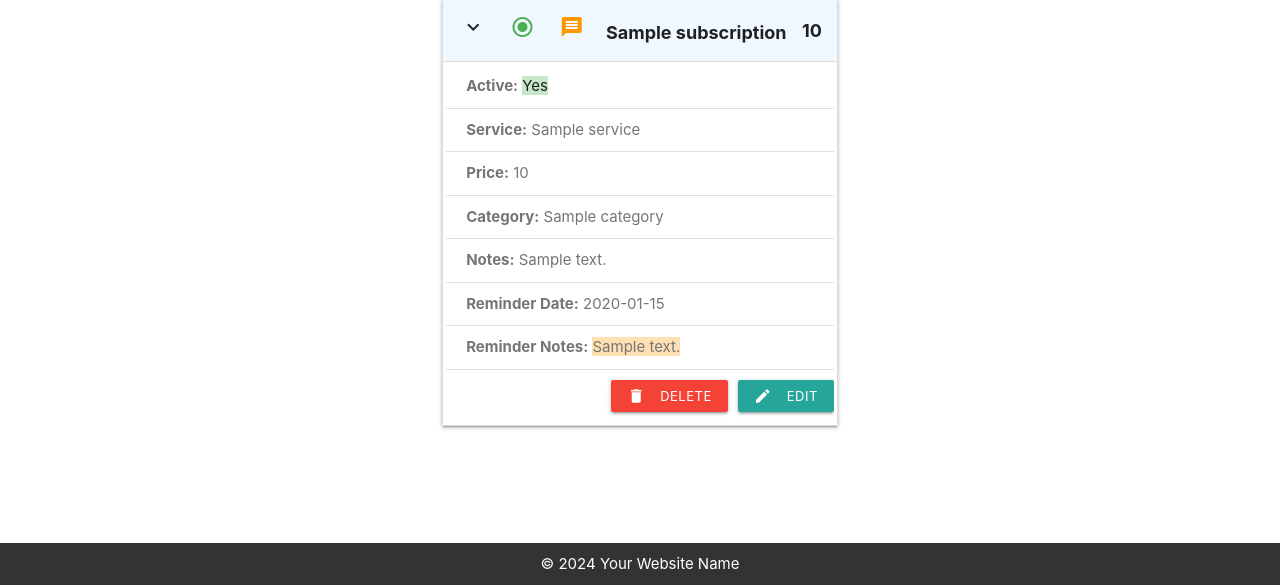
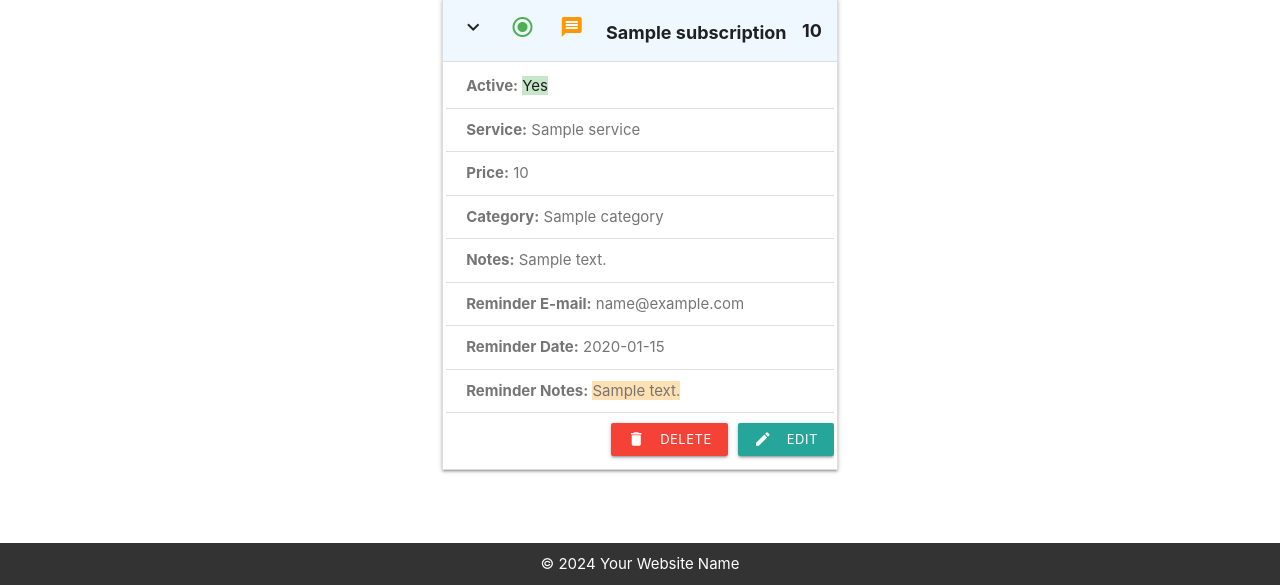
Before and after one commit to andersganander/Subscription_manager, a Django app: page / in a window 1280 px wide, after a click that opens the changed part. Shown: the part 215-800 px from the top of the page. Run offline with Django 5.2, Linux system fonts and the light colour scheme; a user stored in the database is signed in; tables that the repository leaves empty hold one stand-in row (values such as "Sample post").

Commit message:
USER STORY: Add mail-adress for reminder #65

```diff
--- a/subscriptions/management/commands/send_reminder_email.py
+++ b/subscriptions/management/commands/send_reminder_email.py
@@ -23,7 +23,8 @@ class Command(BaseCommand):
                     self.stdout.write(self.style.SUCCESS(f"Reminder: {sub.subscription_name}"))
                     # send mail
                     subject = 'Reminder from Subscription Manager'
-                    user_email = User.objects.get(username=sub.subscriber).email
+                    # user_email = User.objects.get(username=sub.subscriber).email
+                    user_email = sub.reminder_email
                     message = f"Hi {sub.subscriber}, here is your reminder for {sub.subscription_name}.\r\n\r\n{sub.reminder_notes}\r\n\r\nThe Subscription Manager Team"
                     #message = f'{sub.reminder_notes}'
                     email_from = settings.EMAIL_HOST_USER
--- a/subscriptions/models.py
+++ b/subscriptions/models.py
@@ -24,6 +24,7 @@ class Subscription(models.Model):
         Category, null=True, blank=True, on_delete=models.SET_NULL,
         related_name="subscription_categorys"
     )
+    reminder_email = models.EmailField(max_length=254, blank=True)
     reminder_date = models.DateField(blank=True, null=True)
     reminder_notes = models.CharField(max_length=200, blank=True)
 
--- a/subscriptions/templates/subscription_list.html
+++ b/subscriptions/templates/subscription_list.html
@@ -100,6 +100,10 @@
                         <span class="grey-text text-darken-1"> {{ subscription.notes }}</span>
                     </li>
                     <li class="collection-item {% if not subscription.active %} grey lighten-4 {% endif %}">
+                        <span class="title grey-text text-darken-1"><b>Reminder E-mail:</b></span>
+                        <span class="grey-text text-darken-1"> {{ subscription.reminder_email }}</span>
+                    </li>
+                    <li class="collection-item {% if not subscription.active %} grey lighten-4 {% endif %}">
                         <span class="title grey-text text-darken-1"><b>Reminder Date:</b></span>
                         <span class="grey-text text-darken-1"> {{ subscription.reminder_date|date:"Y-m-d" }}</span>
                     </li>
--- a/subscriptions/views.py
+++ b/subscriptions/views.py
@@ -7,7 +7,7 @@ from django.db import IntegrityError
 
 from services.models import Service
 from .forms import SubscriptionForm, SubscriptionEditForm
-from .models import Subscription
+from .models import Subscription, User
 
 #from django.http import HttpResponse
 
@@ -50,6 +50,18 @@ def subscriptions_summary_view(request):
     return render(request, 'subscription_summary.html', context)
 
 def subscription_form_view(request):
+    """
+    This view function handles the subscription form. It processes POST requests and saves new subscriptions.
+    If the request method is POST, it validates the form data, creates a new subscription object, adds relations,
+    and saves it to the database. If the service name already exists, it shows an error message.
+    If the request method is not POST, it renders the subscription form with a list of services.
+
+    Parameters:
+    request (HttpRequest): The request object containing information about the current HTTP request.
+
+    Returns:
+    HttpResponse: The rendered 'add_subscription.html' template with the necessary context data or a redirect to the subscriptions page.
+    """
     if request.method == 'POST':
         # Handle POST data from the form
         form = SubscriptionForm(data=request.POST)
@@ -114,6 +126,14 @@ def subscription_edit_view(request, subscription_id):
     else:
         print(f"SUBSCRIPTION: {subscription.subscriber}")
         #Customer.objects.filter(id=customer_id).first()
+        # get email from user object and set reminder_email
+
+        user_email = User.objects.get(username=subscription.subscriber).email
+        if user_email:
+            print(f"user_email: {user_email}")
+            subscription.reminder_email = user_email
+            print(f"subscription.reminder_email: {subscription.reminder_email}")
+
         form = SubscriptionEditForm(instance=subscription)
         #print (f"Subscription_edit_view Subscription-id: {subscription_id}")
         return render(request, 'edit_subscription.html', {'form': form, 'subscription': subscription})
```
Also changed, not shown: subscriptions/forms.py (+13 -1 lines), subscriptions/migrations/0005_subscription_reminder_email.py (added).
